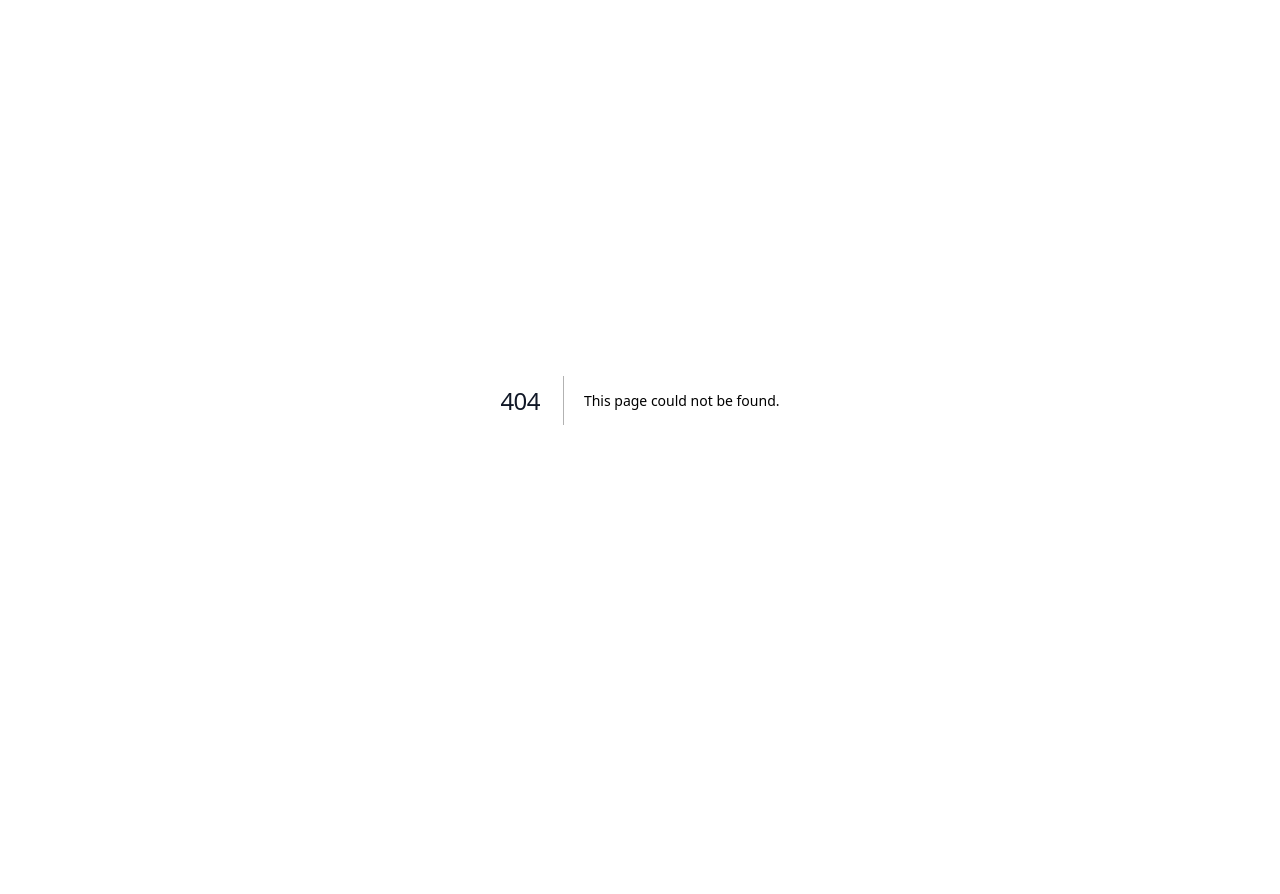
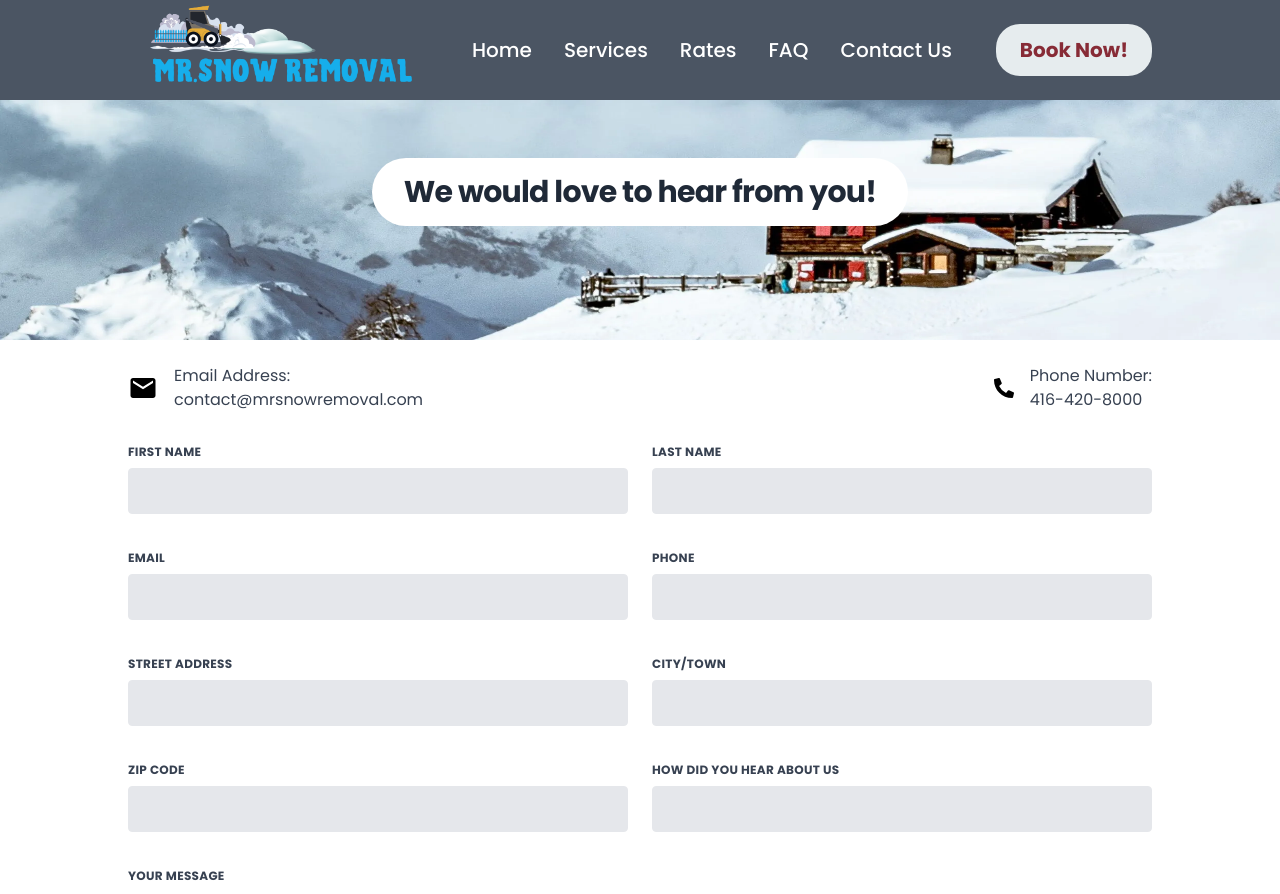
Before and after one commit to arthathagary/snowRemovalSide, a Next.js app: page /contactus in a window 1280 px wide. Before the commit this address had no page. Shown: the top 894 px of the page. Before the commit the page ends 800 px from the top, so only its background shows below. Built offline with nearby package versions, Linux system fonts and the light colour scheme.

Commit message:
Atttachment issue Solved

```diff
--- a/src/app/contact/layout.jsx
+++ /dev/null
@@ -1,16 +0,0 @@
-import React from 'react'
-import NavBar from '@/components/NavBar/NavBar'
-import Footer from '@/components/Footer/Footer'
-
-const layout = ({children}) => {
-  return (
-    <div>
-        <NavBar />
-        {children}
-        <Footer />
-    </div>
-
-  )
-}
-
-export default layout
--- a/src/app/contact/page.jsx
+++ /dev/null
@@ -1,99 +0,0 @@
-"use client";
-import React, { useState, useEffect, useRef } from "react";
-import ContactUsInput from "./ContactUsInput";
-import { IoMdArrowDropdown } from "react-icons/io";
-import { motion, useInView, useAnimation } from "framer-motion";
-import bannerBg from '../../../public/assets/images/banner.webp'
-import { MdEmail} from "react-icons/md";
-import { FaPhoneAlt } from "react-icons/fa";
-import Image from 'next/image';
-
-const ContactUsPage = (props) => {
-    const ref = useRef(null);
-    const isView = useInView(ref, { once: true });
-    const controlAnimation = useAnimation();
-    useEffect(() => {
-      if (isView) {
-        controlAnimation.start("visible");
-      } else {
-        controlAnimation.start("hidden");
-      }
-    }, [isView]);
-
-
-
-
-    return (
-      <form ref={ref} id="contactUs">
-      <Image src={bannerBg} alt="" className="absolute md:h-[30vh] h-[20vh]"/>
-      <div className="h-52 flex items-center justify-center">
-      <h1 className="text-gray-800 bg-white px-8 py-4 rounded-full z-30 text-xl md:text-3xl ">We would love to hear from you!</h1>
-      </div>
-      <div className="w-full md:px-32 px-8 md:py-8">
-      <div className="md:flex justify-between mb-8 md:mt-6 mt-0">
-      <div>
-        <div className="flex items-center gap-4 md:mb-0 mb-4 ">
-        <MdEmail size={30}/>
-        <div>
-        <p>Email Address:</p>
-        <p>contact@mrsnowremoval.com</p>
-        </div>
-        </div>
-      </div>
-
-      <div>
-        <div className="flex items-center gap-4">
-        <FaPhoneAlt size={20} />
-        <div>
-        <p>Phone Number:</p>
-        <p>416-420-8000</p>
-        </div>
-        </div>
-      </div>
-
-
-
-      </div>
-
-        <motion.div
-          variants={{
-            hidden: { x: "-100vw", opacity: 0 },
-            visible: { x: 0, opacity: 1 },
-          }}
-          initial="hidden"
-          animate={controlAnimation}
-          transition={{ type: "spring", stiffness: 30 }}
-        >
-          <ContactUsInput labelName="First Name" labelName2="Last Name" />
-          <ContactUsInput labelName="Email" labelName2="Phone" />
-          <ContactUsInput labelName="Street Address" labelName2="City/Town" />
-          <ContactUsInput
-            labelName="Zip Code"
-            labelName2="How Did You Hear About Us"
-          />
-
-          <div className="mb-8">
-            <label
-              htmlFor="message"
-              className="block uppercase tracking-wide text-gray-700 text-xs font-bold mb-3"
-            >
-              Your message
-            </label>
-            <textarea
-              id="message"
-              rows="4"
-              className="block p-2.5 w-full text-sm text-gray-900 bg-gray-50 rounded-lg border border-gray-300 focus:ring-blue-500 focus:border-blue-500 dark:bg-gray-200 dark:border-gray-600 dark:placeholder-gray-400 dark:text-white dark:focus:ring-blue-500 dark:focus:border-blue-500"
-            ></textarea>
-          </div>
-          <div className="text-right mb-4">
-            <button className="bg-gray-700 hover:bg-gray-600 text-white font-bold py-2 px-4 rounded">
-              Submit
-            </button>
-          </div>
-        </motion.div>
-        </div>
-      </form>
-    );
-}
-
-export default ContactUsPage
--- a/src/app/home/HomePage.jsx
+++ b/src/app/home/HomePage.jsx
@@ -11,13 +11,13 @@ import FaqSection from '@/components/FaqSection/FaqSection';
 const HomePage = () => {
   return (
     <>
-        <NavBar />
+        {/* <NavBar /> */}
         <HeroSection />
         <ServicesSection />
         <RatesSection />
         <TestimonialSection />
         <FaqSection/>
-        <Footer />
+        {/* <Footer /> */}
     </>
   )
 }
--- a/src/app/success/page.jsx
+++ b/src/app/success/page.jsx
@@ -16,13 +16,16 @@ const SuccessPage = () => {
   const router = useRouter();
   const handleClick = () =>{
     router.push('/')
+    console.log("Click the button");
   }
+
 
   useEffect(() => {
     if (jsonFormData) {
       const fetchData = async () => {
         try {
           await axios.post('/api/api_four', { formDatas: jsonFormData,price:jsonPrice,customPrice:jsonCustomPrice});
+          console.log("Run inside try");
         } catch (error) {
           // Handle any errors here
           console.error('Error:', error);
@@ -42,7 +45,7 @@ const SuccessPage = () => {
             <div className='w-[600px] flex flex-col'>
 
                 <div className='bg-gray-600 p-10 rounded-xl'>
-                    <p className='text-white mb-4'>Your Payment Sucessful</p>
+                    <p className='text-white mb-4'>Your Payment Successful</p>
                     <div className='flex justify-end'>
                       <button className='bg-white px-4 py-2 rounded-md' onClick={handleClick}>Close</button>
                       </div>
--- a/src/components/NavBar/NavBar.jsx
+++ b/src/components/NavBar/NavBar.jsx
@@ -37,7 +37,7 @@ const NavBar = () => {
                 <li className='text-xl text-white hover:text-[#bfecec] font-medium'><Link href="/#services">Services</Link></li>
                 <li className='text-xl text-white hover:text-[#bfecec] font-medium'><Link href="/#rates">Rates</Link></li>
                 <li className='text-xl text-white hover:text-[#bfecec] font-medium'><Link href="/#faq">FAQ</Link></li>
-                <li className='text-xl text-white hover:text-[#bfecec] font-medium'><Link href="/contact">Contact Us</Link></li>
+                <li className='text-xl text-white hover:text-[#bfecec] font-medium'><Link href="/contactus">Contact Us</Link></li>
             </ul>
 
         <Link href="/#rates"><button className='group hidden lg:flex bg-[#E6ECEE] py-3 px-6 rounded-3xl text-xl text-[#872B36] font-bold'><span>Book Now!</span></button></Link>
@@ -55,7 +55,7 @@ const NavBar = () => {
                 <li className='py-6 text-4xl text-white'><Link href="/#services">Services</Link></li>
                 <li className='py-6 text-4xl text-white'><Link href="/#rates">Rates</Link></li>
                 <li className='py-6 text-4xl text-white'><Link href="/#faq">FAQs</Link></li>
-                <li className='py-6 text-4xl text-white'><Link href="/contact">Contact Us</Link></li>
+                <li className='py-6 text-4xl text-white'><Link href="/contactus">Contact Us</Link></li>
             </ul>
 
     </nav>
--- a/src/pages/_app.js
+++ b/src/pages/_app.js
@@ -1,6 +1,8 @@
 // pages/_app.js
+import NavBar from '@/components/NavBar/NavBar';
 import '../app/globals.css';
 import { Poppins } from 'next/font/google'
+import Footer from '@/components/Footer/Footer';
 
 const poppins = Poppins({
     subsets:['latin'],
@@ -9,7 +11,11 @@ const poppins = Poppins({
   })
 
 function MyApp({ Component, pageProps }) {
-  return <main className={poppins.className}><Component {...pageProps} /></main>;
+  return <main className={poppins.className}>
+    <NavBar />
+    <Component {...pageProps} />
+    <Footer/>
+    </main>;
 }
 
 export default MyApp;
--- a/src/pages/api/api_four.js
+++ b/src/pages/api/api_four.js
@@ -12,7 +12,7 @@ const handler = async (req, res) => {
         //Do some thing
         await sendMail(
           formDatas.email,
-          "Payment Successfull",
+          "Payment Successful",
           `${formDatas.email}`,
           `<table cellspacing="0" cellpadding="10" border="0" style="border-collapse: collapse;
           width: 100%;
--- /dev/null
+++ b/src/pages/contactus.js
@@ -0,0 +1,100 @@
+"use client";
+import React, { useState, useEffect, useRef } from "react";
+import ContactUsInput from "@/components/Contact/ContactUsInput";
+import { IoMdArrowDropdown } from "react-icons/io";
+import { motion, useInView, useAnimation } from "framer-motion";
+import bannerBg from '../../public/assets/images/banner.webp'
+import { MdEmail} from "react-icons/md";
+import { FaPhoneAlt } from "react-icons/fa";
+import Image from 'next/image';
+import NavBar from "@/components/NavBar/NavBar";
+import Footer from "@/components/Footer/Footer";
+const contactus = () => {
+    const ref = useRef(null);
+    const isView = useInView(ref, { once: true });
+    const controlAnimation = useAnimation();
+    useEffect(() => {
+      if (isView) {
+        controlAnimation.start("visible");
+      } else {
+        controlAnimation.start("hidden");
+      }
+    }, [isView]);
+  return (
+    <main>
+
+    <form ref={ref} id="contactUs">
+    <Image src={bannerBg} alt="" className="absolute md:h-[30vh] h-[20vh]"/>
+    <div className="h-52 flex items-center justify-center">
+    <h1 className="text-gray-800 bg-white px-8 py-4 rounded-full z-30 text-xl md:text-3xl ">We would love to hear from you!</h1>
+    </div>
+    <div className="w-full md:px-32 px-8 md:py-8">
+    <div className="md:flex justify-between mb-8 md:mt-6 mt-0">
+    <div>
+      <div className="flex items-center gap-4 md:mb-0 mb-4 ">
+      <MdEmail size={30}/>
+      <div>
+      <p>Email Address:</p>
+      <p>contact@mrsnowremoval.com</p>
+      </div>
+      </div>
+    </div>
+
+    <div>
+      <div className="flex items-center gap-4">
+      <FaPhoneAlt size={20} />
+      <div>
+      <p>Phone Number:</p>
+      <p>416-420-8000</p>
+      </div>
+      </div>
+    </div>
+
+
+
+    </div>
+
+      <motion.div
+        variants={{
+          hidden: { x: "-100vw", opacity: 0 },
+          visible: { x: 0, opacity: 1 },
+        }}
+        initial="hidden"
+        animate={controlAnimation}
+        transition={{ type: "spring", stiffness: 30 }}
+      >
+        <ContactUsInput labelName="First Name" labelName2="Last Name" />
+        <ContactUsInput labelName="Email" labelName2="Phone" />
+        <ContactUsInput labelName="Street Address" labelName2="City/Town" />
+        <ContactUsInput
+          labelName="Zip Code"
+          labelName2="How Did You Hear About Us"
+        />
+
+        <div className="mb-8">
+          <label
+            htmlFor="message"
+            className="block uppercase tracking-wide text-gray-700 text-xs font-bold mb-3"
+          >
+            Your message
+          </label>
+          <textarea
+            id="message"
+            rows="4"
+            className="block p-2.5 w-full text-sm text-gray-900 bg-gray-50 rounded-lg border border-gray-300 focus:ring-blue-500 focus:border-blue-500 dark:bg-gray-200 dark:border-gray-600 dark:placeholder-gray-400 dark:text-white dark:focus:ring-blue-500 dark:focus:border-blue-500"
+          ></textarea>
+        </div>
+        <div className="text-right mb-4">
+          <button className="bg-gray-700 hover:bg-gray-600 text-white font-bold py-2 px-4 rounded">
+            Submit
+          </button>
+        </div>
+      </motion.div>
+      </div>
+    </form>
+
+    </main>
+  )
+}
+
+export default contactus
--- a/src/service/mailService.js
+++ b/src/service/mailService.js
@@ -17,17 +17,12 @@ export async function sendMail(toMail,subject, fromEmail, content) {
     bcc : [process.env.NODEMAILER_EMAIL],
     subject: subject,
     html: content,
-    // attachments: [
-    //   // {
-    //   //   filename : 'terms.pdf',
-    //   //   path: '/assets/pdf/terms.pdf',
-    //   // },
-    //   {
-    //     filename : 'logo.png',
-    //     path: '/assets/images/logo.png',
-    //   },
-
-    // ],
+    attachments: [
+      {
+        filename : 'terms_and_conditions.pdf',
+        path: 'http://localhost:3000/assets/pdf/terms_and_conditions.pdf',
+      }
+    ],
   };
 
   await new Promise((resolve, reject) => {
```
Also changed, not shown: src/components/Contact/ContactUsInput.jsx (renamed from src/app/contact/ContactUsInput.jsx), 1 other file (tests, documents, lock files or other folders).
